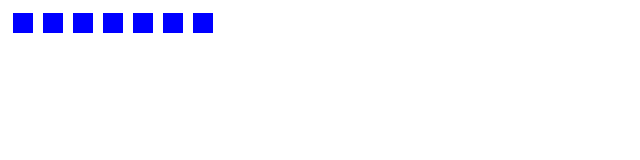
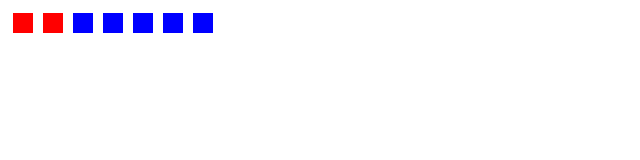
Before and after one commit to marinko-peso/rating-custom-element, a plain HTML site: page index.html in a window 1280 px wide. Shown: the whole page, without its empty margins (0-640 px from the left). Drawn offline with Linux system fonts and the light colour scheme.

Commit message:
update docs

```diff
--- a/index.html
+++ b/index.html
@@ -6,7 +6,7 @@
         <link rel="stylesheet" href="rating.css">
     </head>
     <body>
-        <x-rating-element value="0" number="7" default-class="" marked-class="">
+        <x-rating-element value="2" number="7" default-class="" marked-class="">
         </x-rating-element>
         <script src="rating.js"></script>
     </body>
```
Also changed, not shown: README.md.
